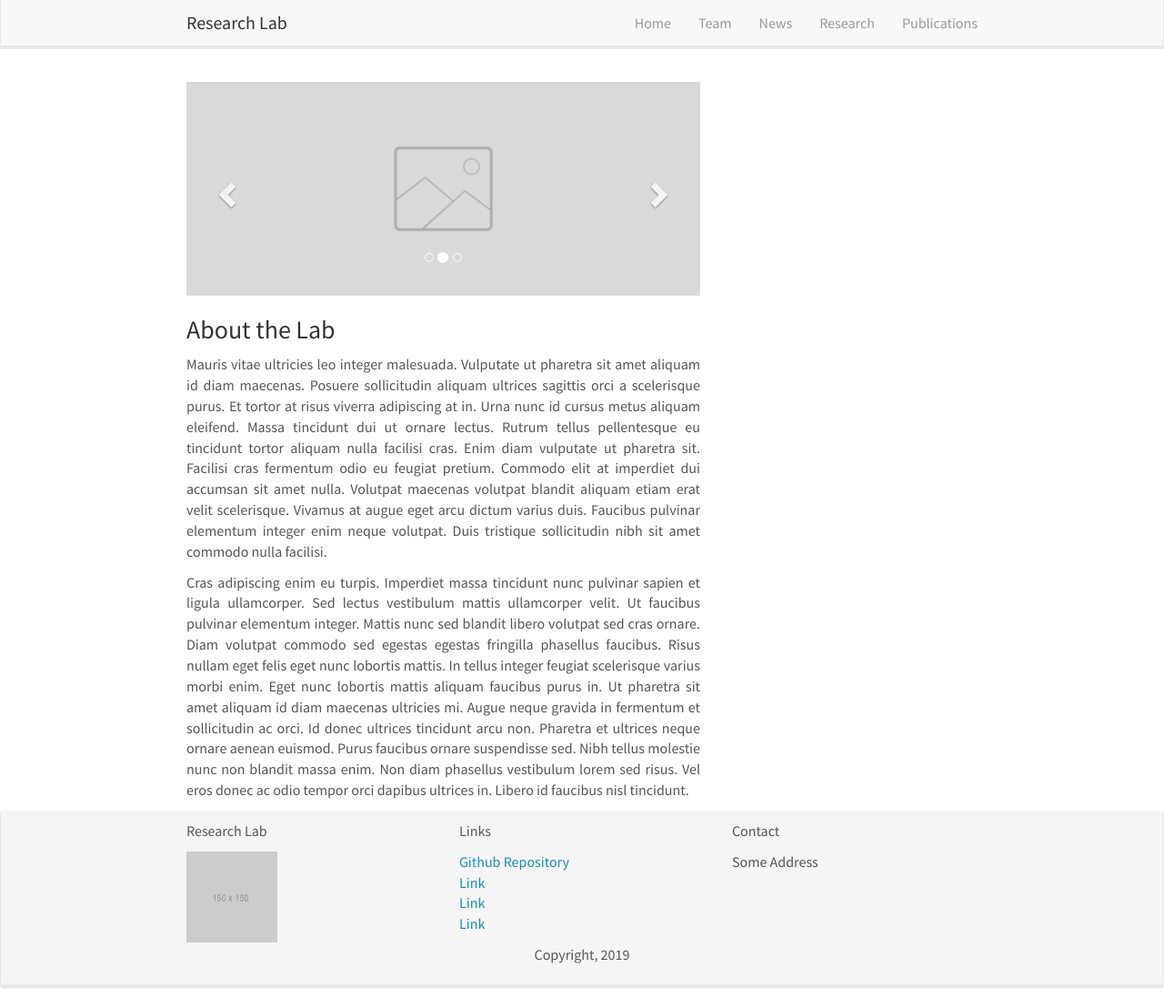
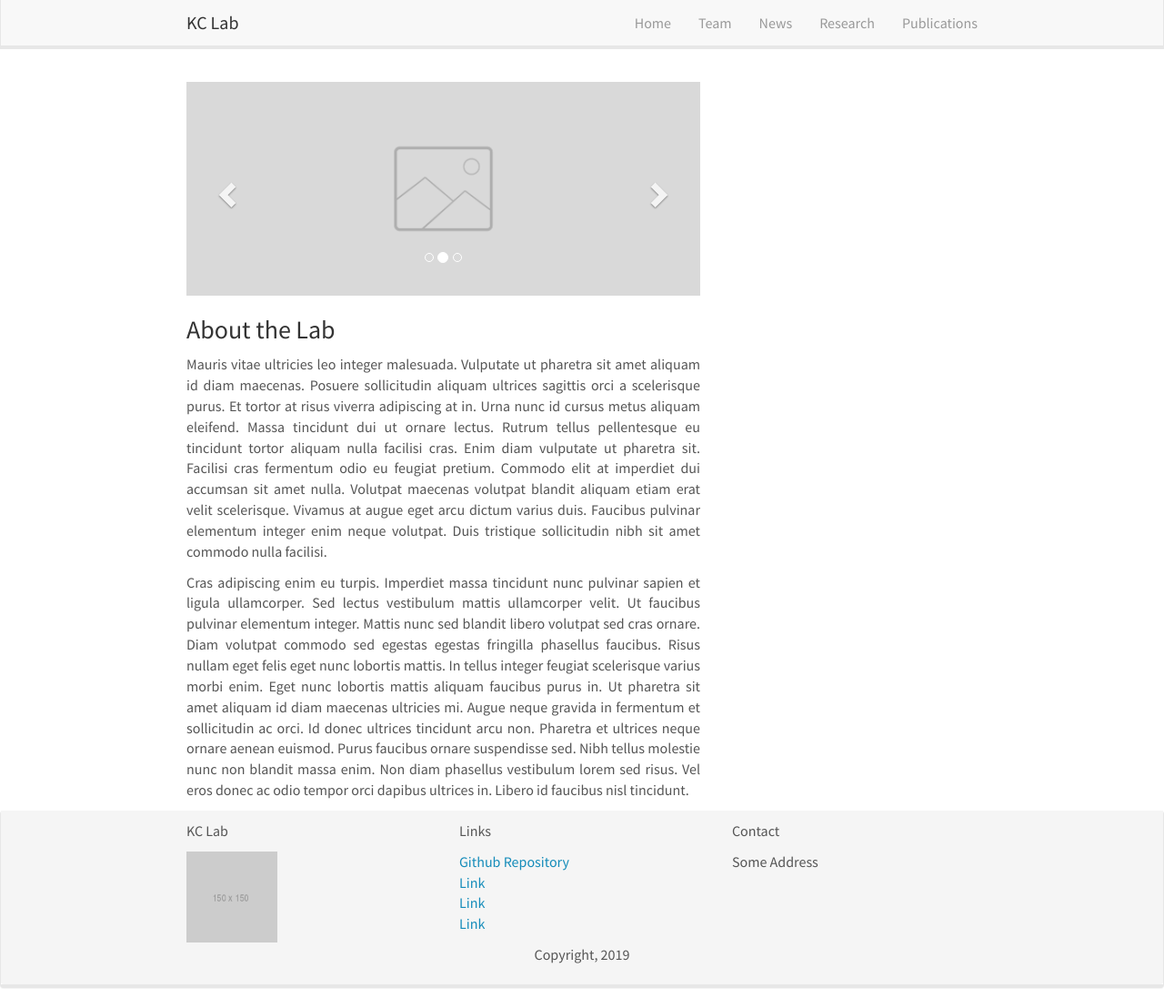
Before and after one commit to pawelparker/KCLabMTU.github.io, a Jekyll site: the page built from _pages/home.md, in a window 1280 px wide and 1108 px high. Shown: the whole window at 91% size. Built offline with Jekyll 4.4.1, drawn with Linux system fonts in a browser that asks for light colours; nearby versions of some CDN libraries; comment, search, counter and statistics services are not loaded.

Commit message:
Update _config.yml

```diff
--- a/_config.yml
+++ b/_config.yml
@@ -6,8 +6,8 @@
 # 'jekyll serve'. If you change this file, please restart the server process.
 
 # Site settings
-title: Research Lab
-email: your-email@domain.com
+title: KC Lab
+email: dbkc@mtu.edu
 description: > # this means to ignore newlines until "baseurl:"
   Write an awesome description for your new site here. You can edit this
   line in _config.yml. It will appear in your document head meta (for
```
